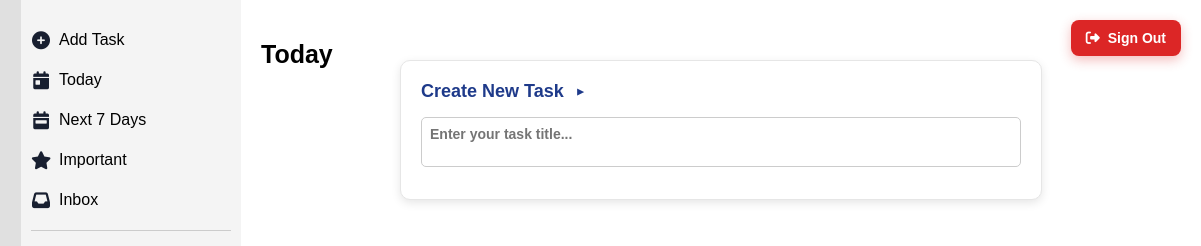
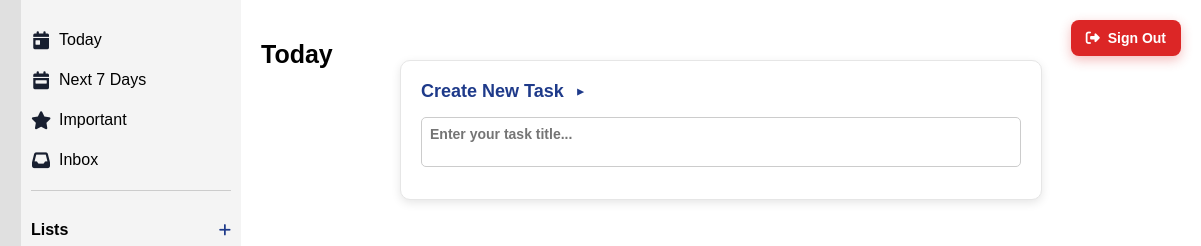
Before and after one commit to Wiqa88/individual-project-DT, a website: page todo.html in a window 1280 px wide. Shown: the top 246 px of the page, 79-1280 px from the left. Drawn offline with Linux system fonts and the light colour scheme; sample sign-in values are in the browser's storage.

Commit message:
The add task on the left sidebar is gone

```diff
--- a/todo.html
+++ b/todo.html
@@ -265,7 +265,6 @@
 
     <div class="sidebar-left">
       <div class="menu">
-        <a href="#" id="add-task-link"><i class="fas fa-plus-circle"></i> Add Task</a>
         <a href="#"><i class="fas fa-calendar-day"></i> Today</a>
         <a href="#"><i class="fas fa-calendar-week"></i> Next 7 Days</a>
         <a href="#"><i class="fas fa-star"></i> Important</a>
```
